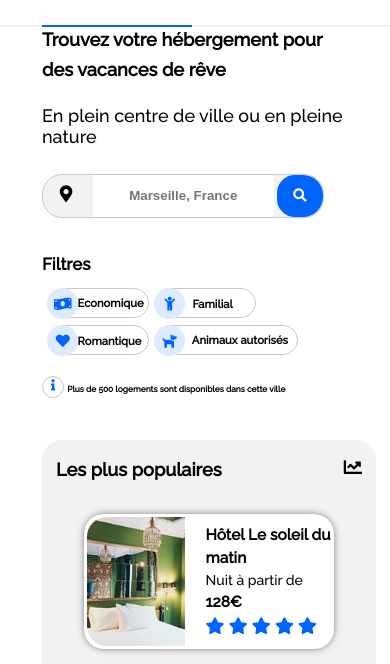
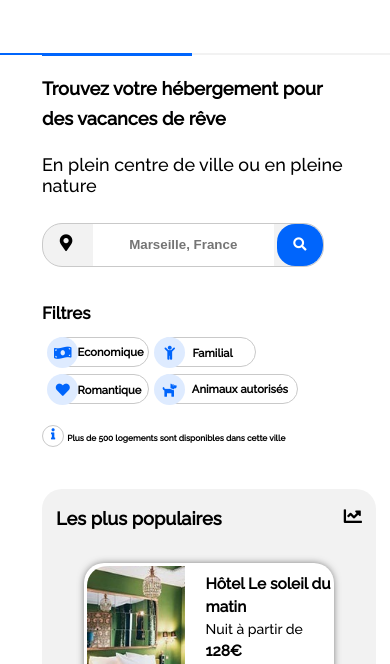
Before and after one commit to cheikh-mbacke/cheikhMbacke_2_27012021, a plain HTML site: page index.html in a window 390 px wide. Shown: the part 108-772 px from the top of the page. Drawn offline with Linux system fonts and the light colour scheme.

Commit message:
état final

```diff
--- a/css/main/widgets-responsive.css
+++ b/css/main/widgets-responsive.css
@@ -7,6 +7,9 @@
 ***********************************************************/
 @media screen and (max-width: 600px)
 {
+    .search-widgets{
+        margin-top: 3.5em;
+    }
     .filter-widgets{
         flex-direction: column;
         margin-bottom: 1em;
--- a/css/navBar/header-responsive.css
+++ b/css/navBar/header-responsive.css
@@ -9,6 +9,7 @@
 {
     .navbar{
         flex-direction: column;
+        margin-bottom: 2em;
         /* border-bottom: 2px solid #c9c9c9; */
     }
     .navbar-brand{
@@ -37,13 +38,25 @@
     }
     .barre{
         width: 200px;
-        top: 4.7em;
+        top: 6.25em;
         left: 0;
         z-index: 1;
+    }
+    /* .barre-desabled{
+        display: none;
+    } */
+    .barre-replaced{
+        width: 270px;
+        height: 2px;
+        background-color: #0065FC;
+        position: absolute;
+        transition-property: width, right;
+        transition-duration: 0.5s
     }
     .nav-menu-item-barre-active:hover > .barre{
         width: 100%;
         right: 7.95em;
+        border-bottom: 0.5px solid #0065FC;
     }
     .navbar{
     /* border: 1px solid red; */
@@ -69,7 +82,11 @@
     }
     .barre{
         width: 150px;
-        top: 5.2em;
+        top: 7.15em;
+        border-bottom: 1px solid #0065FC;
+    }
+    .barre-replaced{
+        width: 45px;
     }
 }
 @media screen and (max-width: 330px)
--- a/index.html
+++ b/index.html
@@ -23,13 +23,14 @@
                     </li>
                     <li class="nav-menu-item nav-menu-item-barre-active">
                         <a href="#activites" class="nav-menu-item-link">Activité</a>
-                        <div class="barre"></div>
+                        <div class="barre barre-desabled"></div>
                     </li>
                 </ul>
                 <a class="btn-outline btn-outline-link" href="#">S'inscrire</a>
             </nav>
         </header>
         <div class="barre-responsive"></div>
+        <div class="barre-replaced"></div>
 <!--Fin en-tête-->
 
 <!--Corps principal-->
```
